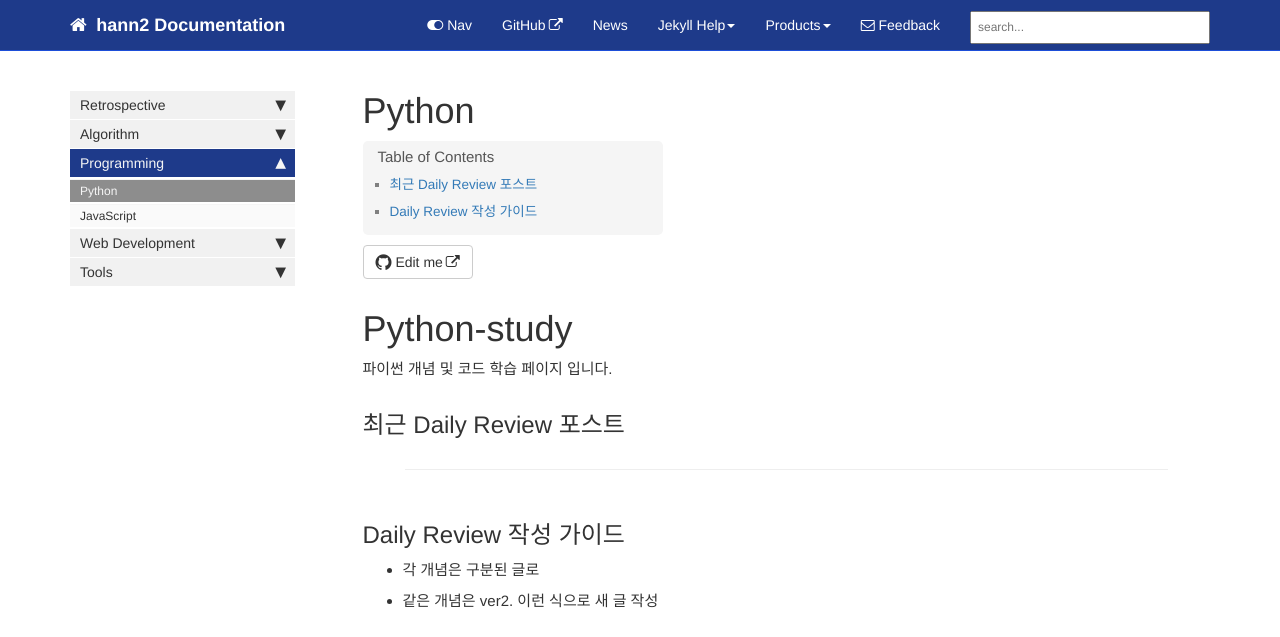
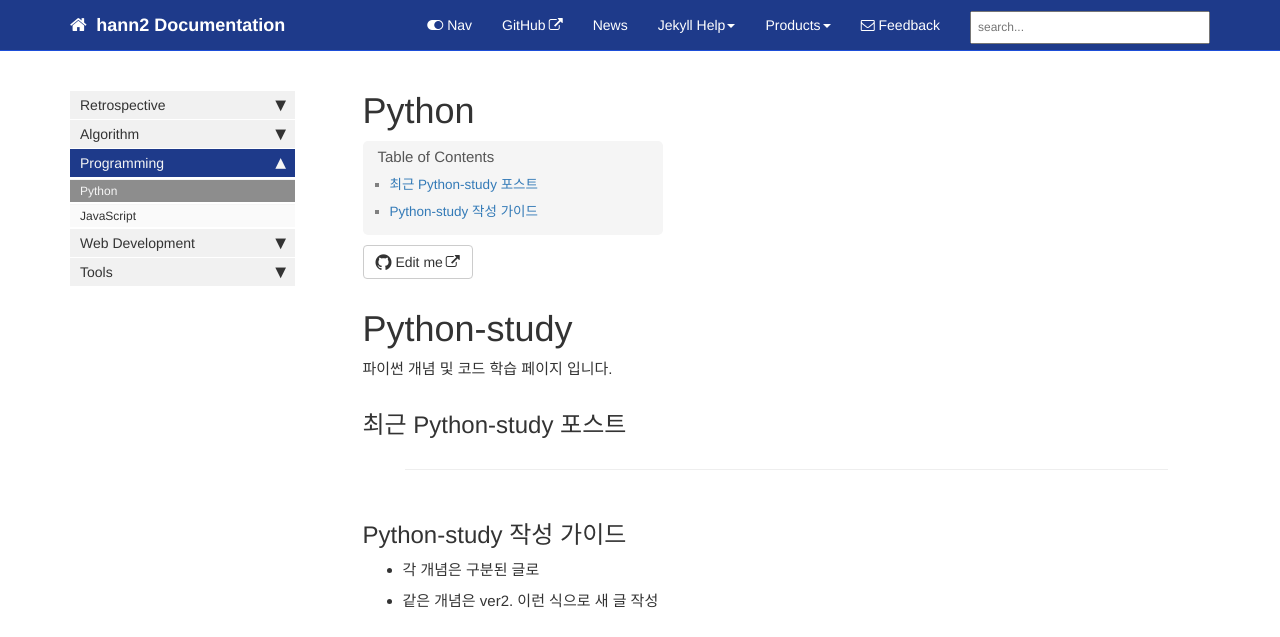
Before and after one commit to hann2a/hann2a.github.io, a Jekyll site: the page built from pages/python.md, in a window 1280 px wide. Shown: the top 637 px of the page. Built offline with Jekyll 4.4.1, drawn with Linux system fonts in a browser that asks for light colours; comment, search, counter and statistics services are not loaded.

Commit message:
python study update

```diff
--- a/pages/python.md
+++ b/pages/python.md
@@ -9,13 +9,13 @@ layout: page
 
 파이썬 개념 및 코드 학습 페이지 입니다.
 
-## 최근 Daily Review 포스트
+## 최근 Python-study 포스트
 {% for post in site.categories.python %}
 - [{{ post.title }}]({{ post.url }}) - {{ post.date | date: "%Y-%m-%d" }}
 {% endfor %}
 
 ---
 
-## Daily Review 작성 가이드
+## Python-study 작성 가이드
 - 각 개념은 구분된 글로
 - 같은 개념은 ver2. 이런 식으로 새 글 작성
```
